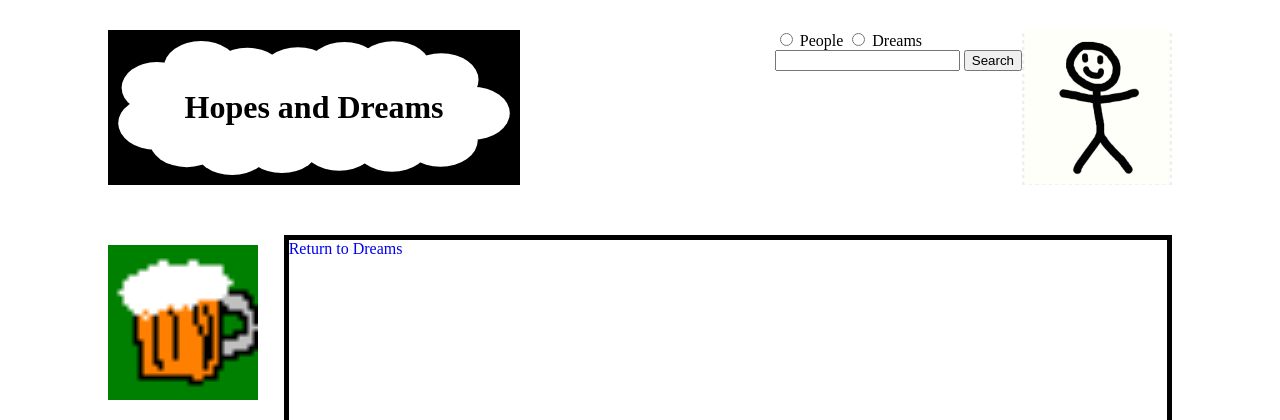
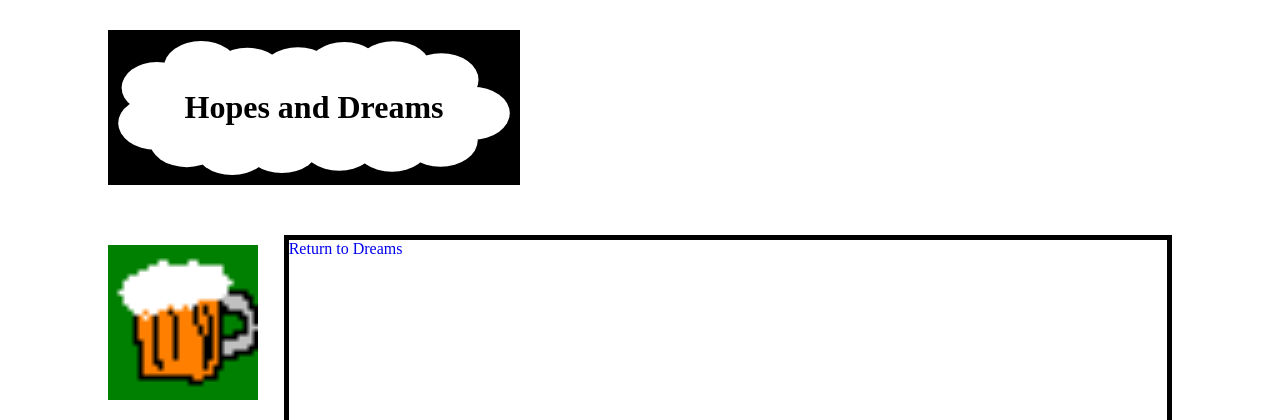
Before and after one commit to rowlandcoping/hopes-and-dreams, a Flask app: template templates/dream.html in a window 1280 px wide. Shown: the top 420 px of the page. Run offline with Flask 3, Linux system fonts and the light colour scheme; the template is opened without the code that fills it, so the values that code supplies are empty; some libraries are stand-ins or nearby versions.

Commit message:
REMOVE: search from main template

```diff
--- a/templates/main-template.html
+++ b/templates/main-template.html
@@ -20,22 +20,6 @@
     <div id="feed-container">
         <div id="title-section">
             <div class="clickable-item" id="main-template-wrapper"><h1>Hopes and Dreams</h1></div>
-            <div class="clickable-item" id="desktop-search">
-                <form action="" method="POST">
-                    <input type="radio" id="people" name="search_type" value="people">
-                    <label for="people">People</label>
-                    <input type="radio" id="dreams" name="search_type" value="dreams">
-                    <label for="dreams">Dreams</label><br>
-                    <input type="text" id="search_text" name="search_type">
-                    <button type="submit">Search</button>
-                </form>
-                {% if user.profile_picture %}
-                    <img id="profile_view" src="{{ base_url.profile + user.profile_picture }}" alt = "{{ user.profilepic_alt }}" width="150">
-                {% else %}
-                    <img id="profile_view" src="{{ url_for('static', filename='images/general-assets/default-profile.jpg') }}" alt = "A crudely drawn stick-man image, indicating the users has yet to upload a profile picture." width="150">
-                {% endif %}
-            </div>
-
         </div>
         <div id="main-section">
             <div id="left-sidebar">
```
